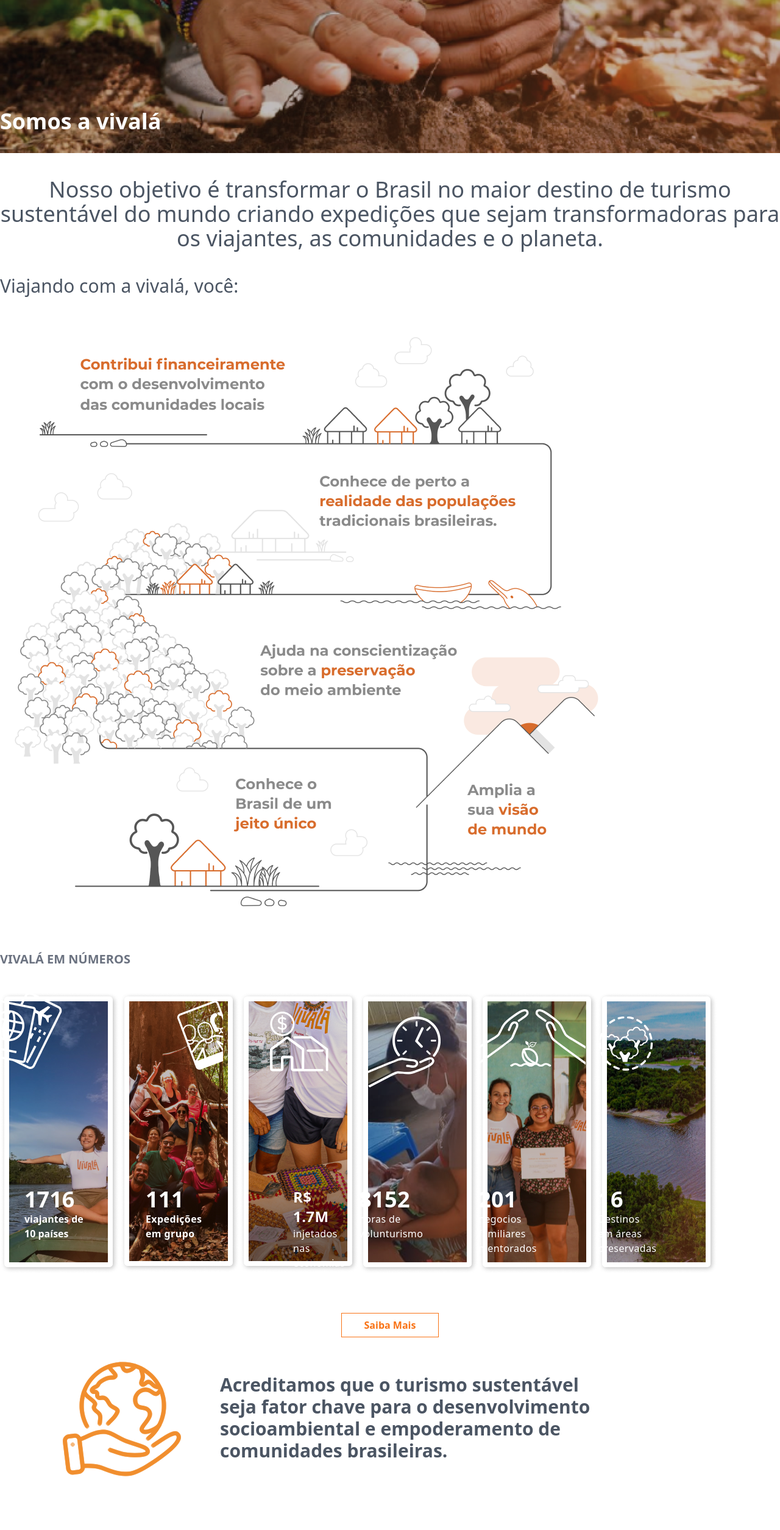
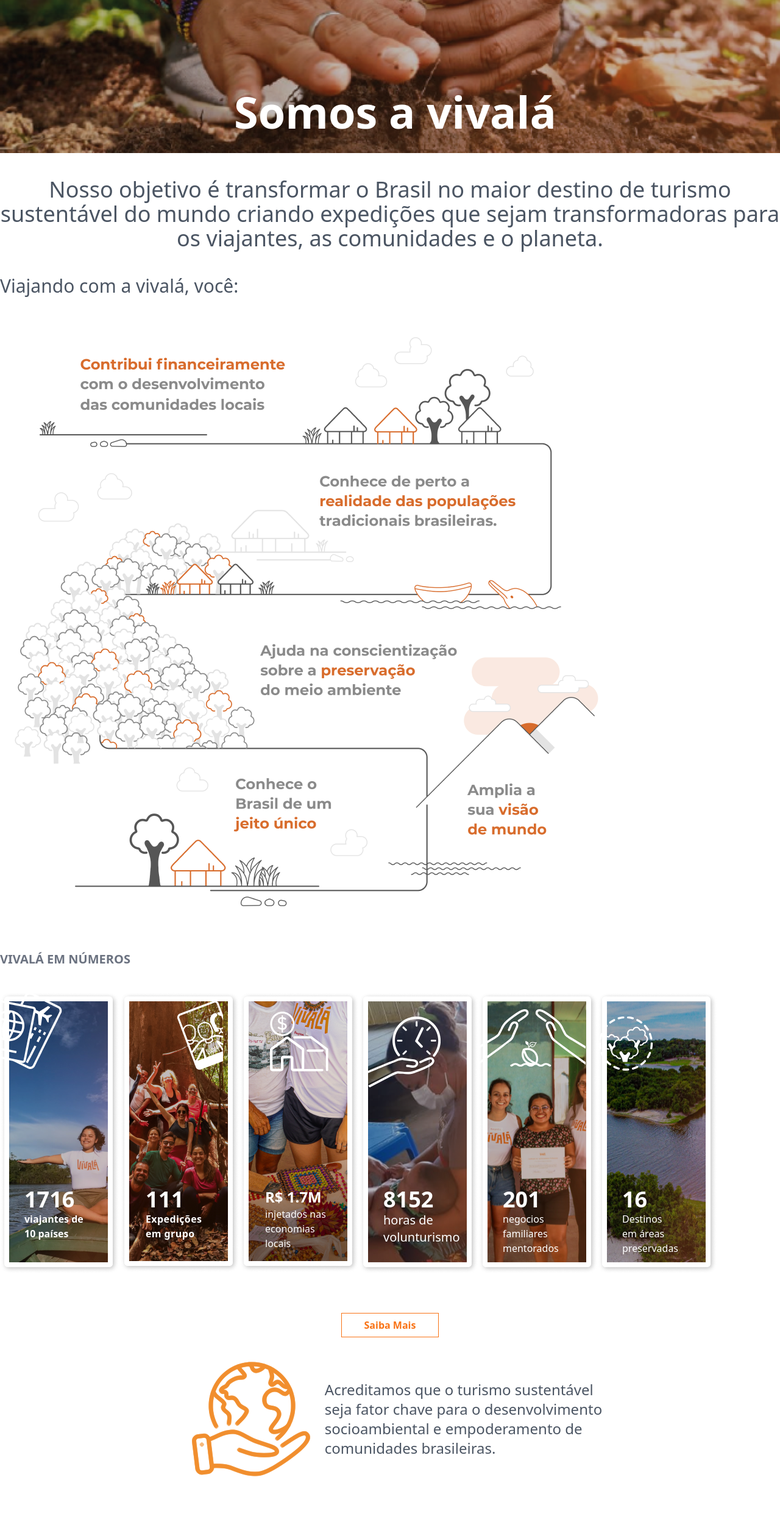
Before and after one commit to henriqueadny37/vivalatest, a Next.js app: page / in a window 1280 px wide. Shown: the part 234-2743 px from the top of the page at 61% size. Built offline with nearby package versions, Linux system fonts and the light colour scheme.

Commit message:
responsive: update project

```diff
--- a/src/Components/Menu.jsx
+++ b/src/Components/Menu.jsx
@@ -51,7 +51,7 @@
               <img src="/icons/circlemoney.svg" alt="circle-money" />
               <img src="/icons/house.svg" alt="casa-vivala" />
             </div>
-            <div className=" absolute container mx-auto py-80 text-white tracking-wide w-28 md:text-base sm:text-sm sm:w-5 sm:h-4">
+            <div className="flex flex-col container mx-auto absolute py-80 text-white w-28 md:text-base sm:text-sm ">
               <ul>
                 <p className="font-bold text-2xl">R$ 1.7M</p>
                 <li>injetados nas</li>
@@ -65,7 +65,7 @@
             <div className="flex flex-wrap absolute mr-10 p-3 py-10">
               <img src="/icons/timevivala.svg" alt="icons-timevivala" />
             </div>
-            <div className="flex flex-wrap absolute container mx-auto py-80 text-white tracking-wide w-28 md:text-base sm:text-sm">
+            <div className="flex flex-wrap container mx-auto absolute py-80 text-white w-28 ml-10 text-xl">
               <p>
                 <span className="font-bold text-4xl">8152</span>
                 <br />
@@ -81,7 +81,7 @@
             <div className="flex flex-wrap absolute mr-5 py-7">
               <img src="/icons/hands.svg" alt="hands vivala" />
             </div>
-            <div className="flex flex-wrap absolute text-white container mx-auto py-80 tracking-wide w-32 md:text-base sm:text-sm">
+            <div className="flex flex-wrap absolute text-white container mx-auto py-80 w-32 ml-10 md:text-base sm:text-sm">
               <ul>
                 <p className="font-bold text-4xl">201</p>
                 <li>negocios</li>
@@ -95,7 +95,7 @@
             <div className="flex flex-wrap absolute mr-10 py-10">
               <img src="/icons/treevivala.svg" alt="arvore-vivala" />
             </div>
-            <div className="flex flex-wrap absolute text-white container mx-auto py-80 tracking-wide w-32 md:w-28 md:text-base sm:text-sm">
+            <div className="flex flex-wrap absolute text-white container mx-auto py-80 ml-10 w-32 text-xl md:w-28 md:text-base sm:text-sm">
               <ul>
                 <p className="font-bold text-4xl">16</p>
                 <li>Destinos</li>
@@ -112,18 +112,13 @@
             <Link href="#">Saiba Mais</Link>
           </button>
         </div>
-        <div className="flex col-span-2 my-10 mx-20">
-          <div className="flex text-3xl text-gray-600 font-semibold">
-            <img src="/Fotos/moeda.png" alt="foto-mundo" />
-            <div className="flex flex-col py-5 mx-10">
-              <span>
-                Acreditamos que o turismo sustentável <br /> seja fator chave
-                para o desenvolvimento <br /> socioambiental e empoderamento de{" "}
-                <br />
-                comunidades brasileiras.
-              </span>
-            </div>
-          </div>
+        <div className="flex justify-center items-center py-10">
+          <img src="/Fotos/moeda.png" alt="foto-mundo" />
+          <span className="text-gray-600 text-2xl">
+            Acreditamos que o turismo sustentável <br /> seja fator chave para o
+            desenvolvimento <br /> socioambiental e empoderamento de <br />
+            comunidades brasileiras.
+          </span>
         </div>
         <div className="h-screen flex justify-center items-center mt-10 relative ">
           <img
@@ -131,49 +126,55 @@
             alt="amazonia vivala"
             className="w-full md:w-full sm:w-full"
           />
-          <div className="flex mb-96 flex-shrink-0 w-[742px] h-[193px]  bg-white absolute">
+          <div className="flex mb-96 flex-shrink-0 2xl:w-[1000px] h-[193px] 2xl:mb-[500px] xl:w-[900px] shadow-lg bg-white absolute sm:w-80 sm:h-[500px] md:w-[742px] md:h-[193px]">
             <div className="flex flex-col text-orange-600 font-bold p-5 md:flex md:flex-col md:mb-4">
               <img
                 src="/Fotos/Frame.png"
                 alt="Mountain_icon_vivala"
                 className="w-[62px] h-[64px] ml-5 flex flex-shrink"
               />
-              <span className="p-2 text-2xl">Nossa Missão</span>
+              <span className="p-2 sm:text-sm md:text-2xl lg:text-3xl xl:text-2xl 2xl:text-3xl">
+                Nossa Missão
+              </span>
             </div>
-            <div className="flex-1 flex-shrink-0 text-gray-600 items-center w-32 h-32 ml-14 p-7 break-words text-2xl">
-              <p>
+            <div className="flex-1 flex-shrink-0 text-gray-500 items-center w-32 h-32 ml-14 p-7 break-words text-2xl">
+              <p className="sm:text-sm md:text-2xl lg:text-3xl xl:text-3xl 2xl:text-4xl">
                 Ressignificar a relação das pessoas com o Brasil, os biomas e as
                 comunidades tradicionais do país.
               </p>
             </div>
           </div>
-          <div className="flex mt-10 w-[742px] h-[193px] bg-white absolute">
+          <div className="flex mt-10 2xl:w-[1000px] h-[193px] 2xl:mb-20 xl:w-[900px] shadow-lg bg-white absolute sm:w-80 sm:h-[500px] md:w-[742px] md:h-[193px] md:mt-10">
             <div className="flex flex-col text-orange-600 font-bold p-5 flex-shrink-0">
               <img
                 src="/Fotos/Frameyes.png"
                 alt="Eye_icon_vivala"
-                className="w-[62px] h-[64px] ml-5"
+                className="w-[62px] h-[64px] ml-5 flex-shrink"
               />
-              <span className="p-2 text-2xl">Nossa Visão</span>
+              <span className="p-2 sm:text-sm md:text-2xl lg:text-3xl xl:text-2xl 2xl:text-3xl">
+                Nossa Visão
+              </span>
             </div>
-            <div className="flex-1 text-gray-600 items-center w-32 h-32 ml-14 p-7 break-words text-2xl">
-              <p>
+            <div className="flex-1 text-gray-500 items-center w-32 h-32 ml-14 p-7 break-words text-2xl">
+              <p className="sm:text-sm md:text-2xl lg:text-3xl xl:text-3xl 2xl:text-4xl">
                 Transformar o Brasil no maior destino de turismo sustentavél do
                 planeta
               </p>
             </div>
           </div>
-          <div className="flex mt-96 flex-shrink w-[742px] h-[250px] shadow bg-white absolute -my-40">
+          <div className="flex xl:mt-[400px] 2xl:mt-[250px] lg:mt-96 md:mt-96 sm:mt-96 flex-shrink lg:w-[742px] lg:h-[250px] xl:w-[900px] xl:h-[300px] xl:flex 2xl:w-[1000px] 2xl:h-96 shadow bg-white absolute lg:-my-40 sm:w-80 sm:h-[500px] sm:-my-40 md:w-[742px] md:h-[250px] md:-my-40">
             <div className="flex flex-col text-orange-600 font-bold p-5">
               <img
                 src="/Fotos/hearticon.png"
                 alt="Heart_icon_vivala"
-                className="w-[62px] h-[64px] ml-5 flex flex-shrink-0"
+                className="sm:w-[64px] sm:[64px] md:h-20 md:w-20 xl:w-24 xl:h-24 ml-5 flex flex-shrink-0"
               />
-              <span className="p-2 text-2xl">Nossos Valores</span>
+              <span className="p-2 sm:text-sm md:text-2xl lg:text-3xl xl:text-2xl 2xl:text-3xl">
+                Nossos Valores
+              </span>
             </div>
-            <div className="flex-1 flex-shrink-0 text-gray-600 items-center w-32 h-32 ml-14 p-7 break-words text-xl">
-              <ul>
+            <div className="flex-1 flex-shrink-0 text-gray-500 items-center w-32 h-32 ml-14 p-7 break-words text-xl">
+              <ul className="sm:text-sm md:text-xl lg:text-xl xl:text-3xl 2xl:text-4xl">
                 <li>1. tratar o planeta como nosso maior acionista</li>
                 <li>2. Revelar o melhor do nosso potencial</li>
                 <li>3. Proporcionar experiencias inesqueciveis</li>
@@ -219,7 +220,7 @@
               <img
                 src="/Fotos/image 44.png"
                 alt="brazta"
-                className="md:w-5 h-4 sm:hidden"
+                className="md:w-5 h-4"
               />
               <img src="/Fotos/UNEnvironment_Logo_1.png" alt="UNEnviroment" />
               <img src="/Fotos/World_Tourism_Organization_Logo 1.png" alt="" />
@@ -368,3 +369,23 @@
 
 */
 }
+
+{
+  /*    <div className="flex col-span-2 my-10 mx-20">
+          <div className="flex text-3xl text-gray-600 font-semibold">
+            <img src="/Fotos/moeda.png" alt="foto-mundo" />
+            <div className="flex flex-col py-5 mx-10">
+              <span>
+                Acreditamos que o turismo sustentável <br /> seja fator chave
+                para o desenvolvimento <br /> socioambiental e empoderamento de{" "}
+                <br />
+                comunidades brasileiras.
+              </span>
+            </div>
+          </div>
+        </div>*/
+}
+
+{
+  /* */
+}
--- a/src/Components/Menubar.jsx
+++ b/src/Components/Menubar.jsx
@@ -36,7 +36,7 @@
           height={546}
           className="w-full"
         />
-        <div className="flex absolute bottom-0 center-0 text-white font-semibold ">
+        <div className="flex  bottom-0 center-0 absolute text-white font-semibold ">
           <p className="text-4xl mb-8">Somos a vivalá</p>
         </div>
       </div>
--- a/src/Components/Navbar.jsx
+++ b/src/Components/Navbar.jsx
@@ -8,10 +8,10 @@
               <img
                 src="/Fotos/Logo Vivala.png"
                 alt="LOGO"
-                className="p-2 w-44"
+                className="p-2 w-44 translate-x-4 translate-y-4"
               />
             </div>
-            <div className="md:static absolute text-white py-11 left-0 top-[-100%] md:min-h-fit min-h-[60vh] md:w-auto w-full flex items-center px-5 md:justify-center xl:font-normal 2xl:font-normal">
+            <div className="md:static absolute text-white py-11 left-0 top-[-100%] md:min-h-fit min-h-[60vh] md:w-auto w-full flex items-center px-5 md:justify-center xl:font-semibold 2xl:font-semibold text-xl">
               <ul className="flex md:flex-row flex-col gap-4 md:items-center">
                 <li>
                   <a href="#">Inicio</a>
@@ -69,13 +69,16 @@
           className="w-full md:flex sm:hidden"
         />
         <img src="/Fotos/image 1.png" alt="" className="w-full md:hidden" />
-        <div className="flex absolute bottom-0 center-0 text-center text-white font-semibold ">
-          <p className="text-4xl mb-8">Somos a vivalá</p>
+        <div className="translate-x-96 absolute bottom-0 center-0 text-white font-semibold">
+          <p className="flex flex-wrap justify-center items-center text-7xl mb-8">
+            Somos a vivalá
+          </p>
         </div>
       </div>
     </>
   );
 };
+
 {
   /* primeira foto
 md:min-h-[60vh] md:min-h-[60vh]
--- a/tailwind.config.js
+++ b/tailwind.config.js
@@ -10,9 +10,6 @@
   ],
   theme: {
     extend: {
-      screens: {
-        sm: "320px",
-      },
       backgroundImage: {
         "gradient-radial": "radial-gradient(var(--tw-gradient-stops))",
         "gradient-conic":
```
